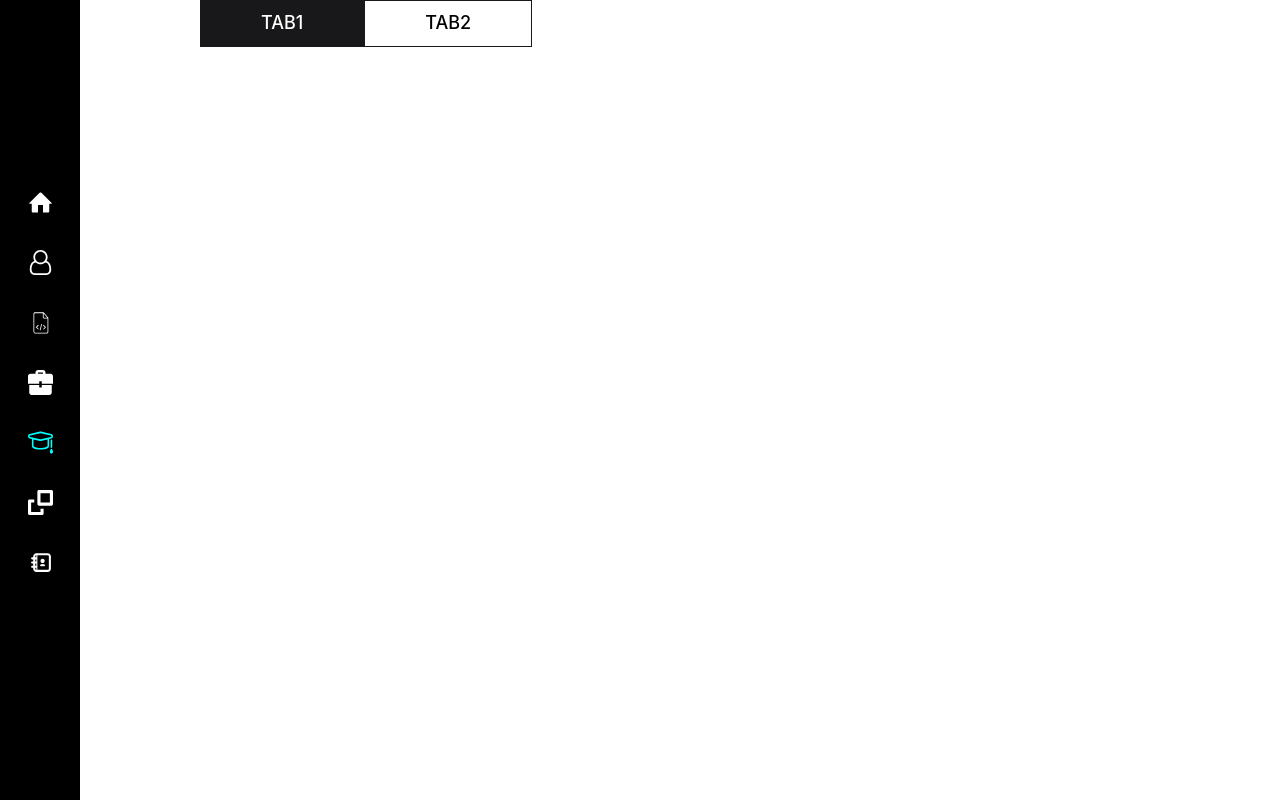
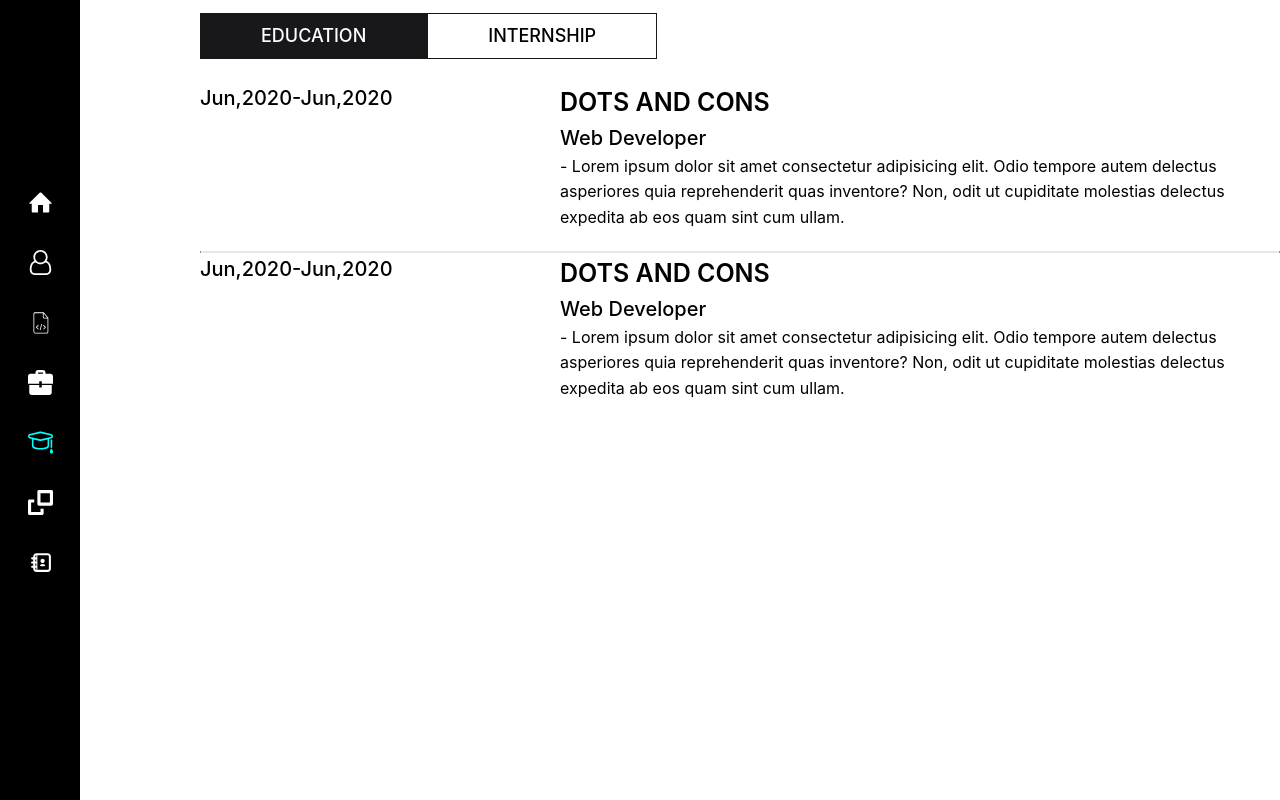
Before and after one commit to ananthuk7/my-profie-new, a Vue app: page /qualification in a window 1280 px wide. Built offline with nearby package versions, Linux system fonts and the light colour scheme.

Commit message:
work and education page added

```diff
--- a/src/assets/scss/main.scss
+++ b/src/assets/scss/main.scss
@@ -16,6 +16,7 @@
 @import "./pages/about";
 @import "./pages/skills";
 @import "./pages/contact";
+@import "./pages/work";
 
 //main styles
 @import "./base/base";
--- /dev/null
+++ b/src/assets/scss/pages/_work.scss
@@ -0,0 +1,25 @@
+.work {
+  color: #212529;
+  &__date {
+    font-size: 2rem;
+    font-weight: 500;
+    color: inherit;
+  }
+  &__title {
+    font-size: 2.5rem;
+    font-weight: 600;
+    text-transform: uppercase;
+    color: inherit;
+  }
+  &__subtitle {
+    color: inherit;
+    font-weight:500;
+    font-size: 2rem;
+  }
+  &__description {
+    font-size: 1.6rem;
+    color: inherit;
+    font-weight:400;
+    margin-bottom: 2rem;
+  }
+}
--- a/src/components/Tab.vue
+++ b/src/components/Tab.vue
@@ -16,7 +16,7 @@ onUnmounted(unregister);
 </script>
 
 <template>
-  <div v-if="active" class="tab">
+  <div v-if="active" class="tab pt-9">
     <slot />
   </div>
 </template>
--- a/src/components/TabWrapper.vue
+++ b/src/components/TabWrapper.vue
@@ -31,7 +31,7 @@ provide("tabs-register", (tab: any) => {
     <div class="header">
       <button
         v-for="tab in tabs"
-        class="btn border border-zinc-900"
+        class="btn border border-zinc-900 transition-all duration-700"
         :class="{ active: tab === active }"
         @click="activate(tab)"
       >
--- a/src/views/Education.vue
+++ b/src/views/Education.vue
@@ -4,14 +4,69 @@ import TabWrapper from "@/components/TabWrapper.vue";
 import Tab from "@/components/Tab.vue";
 </script>
 <template>
-  <TabWrapper>
-    <Tab title="tab1">
-      <div class="col-md-6">
-
+  <TabWrapper class="my-5">
+    <Tab title="Education">
+      <div class="row">
+        <div class="col-md-4"><p class="work__date">Jun,2020-Jun,2020</p></div>
+        <div class="col-md-8">
+          <div class="work__content">
+            <h1 class="work__title">Dots And Cons</h1>
+            <h2 class="work__subtitle">Web Developer</h2>
+            <p class="work__description">
+              - Lorem ipsum dolor sit amet consectetur adipisicing elit. Odio
+              tempore autem delectus asperiores quia reprehenderit quas
+              inventore? Non, odit ut cupiditate molestias delectus expedita ab
+              eos quam sint cum ullam.
+            </p>
+          </div>
+        </div>
+        <hr class="border border-x-emerald-900 w-full" />
+        <div class="col-md-4"><p class="work__date">Jun,2020-Jun,2020</p></div>
+        <div class="col-md-8">
+          <div class="work__content">
+            <h1 class="work__title">Dots And Cons</h1>
+            <h2 class="work__subtitle">Web Developer</h2>
+            <p class="work__description">
+              - Lorem ipsum dolor sit amet consectetur adipisicing elit. Odio
+              tempore autem delectus asperiores quia reprehenderit quas
+              inventore? Non, odit ut cupiditate molestias delectus expedita ab
+              eos quam sint cum ullam.
+            </p>
+          </div>
+        </div>
       </div>
-      <div class="col-md-6"></div>
     </Tab>
-    <Tab title="tab2">Title from Tab 2</Tab>
+    <Tab title="Internship">
+      <div class="row">
+        <div class="col-md-4"><p class="work__date">Jun,2020-Jun,2020</p></div>
+        <div class="col-md-8">
+          <div class="work__content">
+            <h1 class="work__title">Dots And Cons</h1>
+            <h2 class="work__subtitle">Web Developer</h2>
+            <p class="work__description">
+              - Lorem ipsum dolor sit amet consectetur adipisicing elit. Odio
+              tempore autem delectus asperiores quia reprehenderit quas
+              inventore? Non, odit ut cupiditate molestias delectus expedita ab
+              eos quam sint cum ullam.
+            </p>
+          </div>
+        </div>
+        <hr class="border border-x-emerald-900 w-full" />
+        <div class="col-md-4"><p class="work__date">Jun,2020-Jun,2020</p></div>
+        <div class="col-md-8">
+          <div class="work__content">
+            <h1 class="work__title">Dots And Cons</h1>
+            <h2 class="work__subtitle">Web Developer</h2>
+            <p class="work__description">
+              - Lorem ipsum dolor sit amet consectetur adipisicing elit. Odio
+              tempore autem delectus asperiores quia reprehenderit quas
+              inventore? Non, odit ut cupiditate molestias delectus expedita ab
+              eos quam sint cum ullam.
+            </p>
+          </div>
+        </div>
+      </div>
+    </Tab>
   </TabWrapper>
 </template>
 
--- a/src/views/Work.vue
+++ b/src/views/Work.vue
@@ -1,12 +1,36 @@
 <script setup lang="ts"></script>
 
 <template>
-  <div id="work" class="work">
+  <div id="work " class="work pl-52 container pt-12">
+    <h1 class="text-6xl font-bold uppercase mb-12">Work</h1>
     <div class="row">
-      <div class="col-md-4">Date</div>
-      <div class="col-md-8">Content</div>
-      <div class="col-md-4">Date</div>
-      <div class="col-md-8">Content</div>
+      <div class="col-md-4"><p class="work__date">Jun,2020-Jun,2020</p></div>
+      <div class="col-md-8">
+        <div class="work__content">
+          <h1 class="work__title">Dots And Cons</h1>
+          <h2 class="work__subtitle">Web Developer</h2>
+          <p class="work__description">
+            - Lorem ipsum dolor sit amet consectetur adipisicing elit. Odio
+            tempore autem delectus asperiores quia reprehenderit quas inventore?
+            Non, odit ut cupiditate molestias delectus expedita ab eos quam sint
+            cum ullam.
+          </p>
+        </div>
+      </div>
+      <hr class="border border-x-emerald-900 w-full" />
+      <div class="col-md-4"><p class="work__date">Jun,2020-Jun,2020</p></div>
+      <div class="col-md-8">
+        <div class="work__content">
+          <h1 class="work__title">Dots And Cons</h1>
+          <h2 class="work__subtitle">Web Developer</h2>
+          <p class="work__description">
+            - Lorem ipsum dolor sit amet consectetur adipisicing elit. Odio
+            tempore autem delectus asperiores quia reprehenderit quas inventore?
+            Non, odit ut cupiditate molestias delectus expedita ab eos quam sint
+            cum ullam.
+          </p>
+        </div>
+      </div>
     </div>
   </div>
 </template>
```
